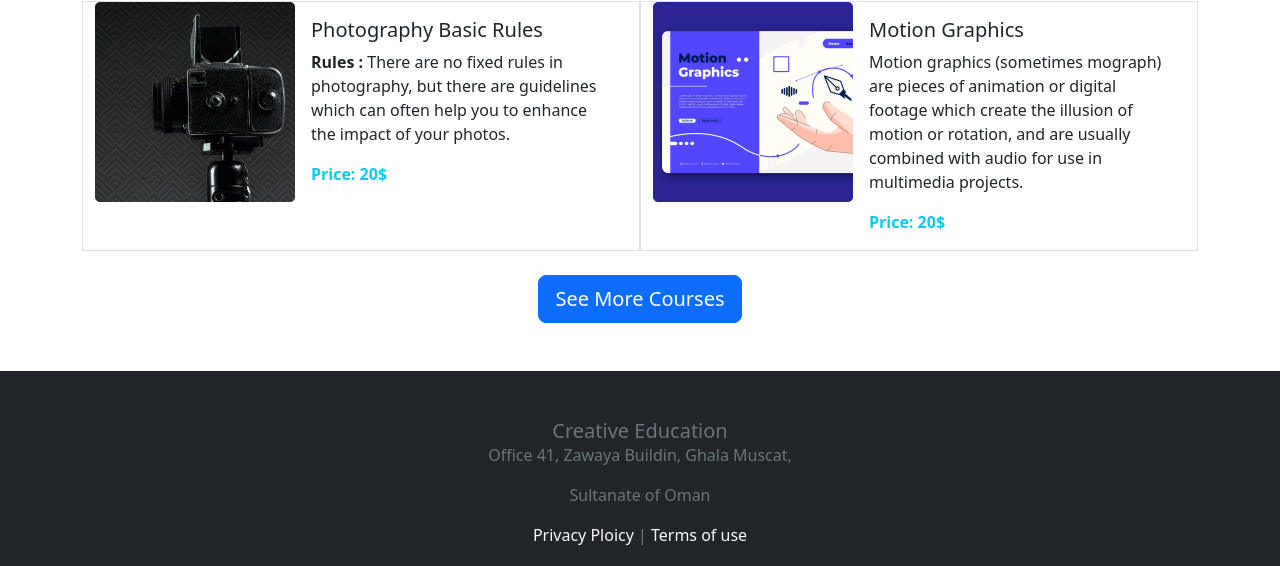
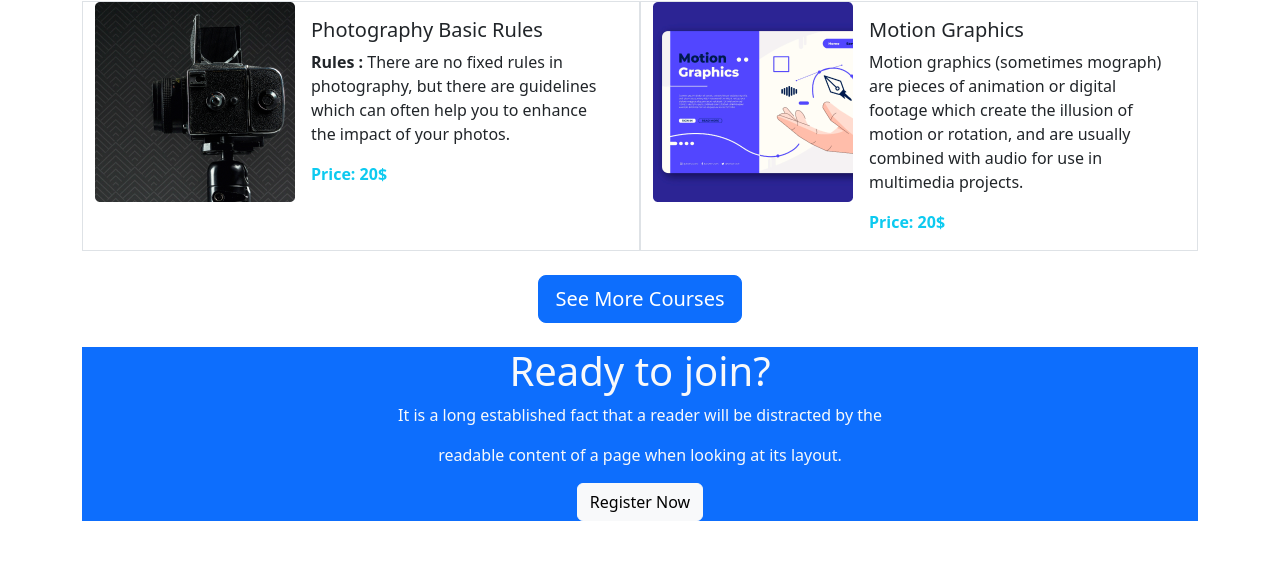
Before and after one commit to IshtiakRohan/Creative-Education, a plain HTML site: page index.html in a window 1280 px wide. Shown: the part 1371-1937 px from the top of the page. Drawn offline with nearby package versions, Linux system fonts and the light colour scheme.

Commit message:
final push

```diff
--- a/index.html
+++ b/index.html
@@ -202,10 +202,25 @@
 
             <!-- Popular Courses end  -->
             <br>
+            <!-- Button Start  -->
             <div class="d-flex justify-content-center">
                 <button type="button" class="btn btn-primary btn-lg">See More Courses</button>
             </div>
-
+            <!-- Button End -->
+            <br>
+            <!-- Ready to join Start  -->
+            <section class="container bg-primary text-light">
+                <div class="text-center">
+                    <h1>Ready to join?
+                    </h1>
+                    <p>It is a long established fact that a reader will be distracted by the
+                    </p>
+                    <p>readable content of a page when looking at its layout.
+                    </p>
+                    <button type="button" class="btn btn-light">Register Now</button>
+                </div>
+            </section>
+            <!-- Ready to join End  -->
         </header>
         <br>
         <br>
```
